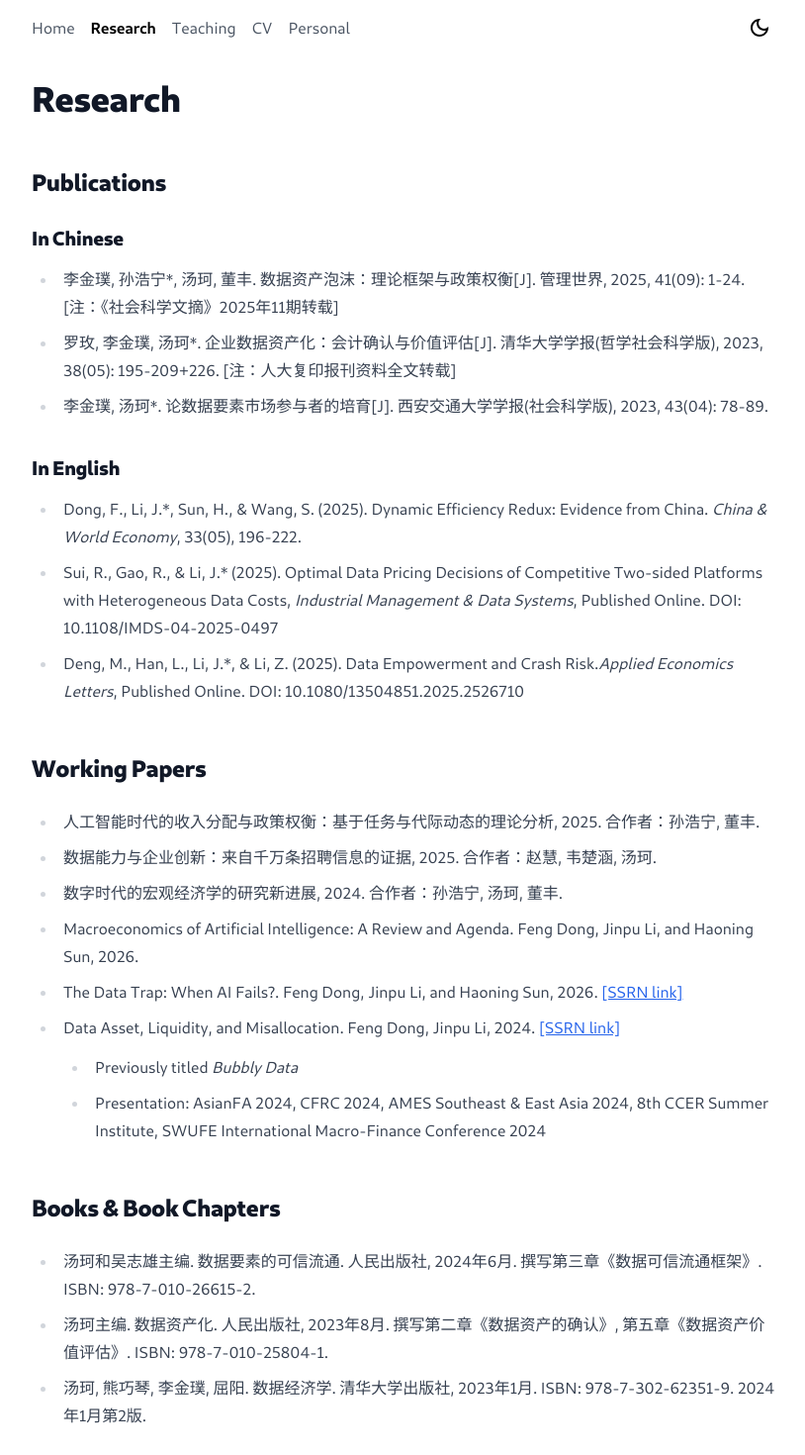
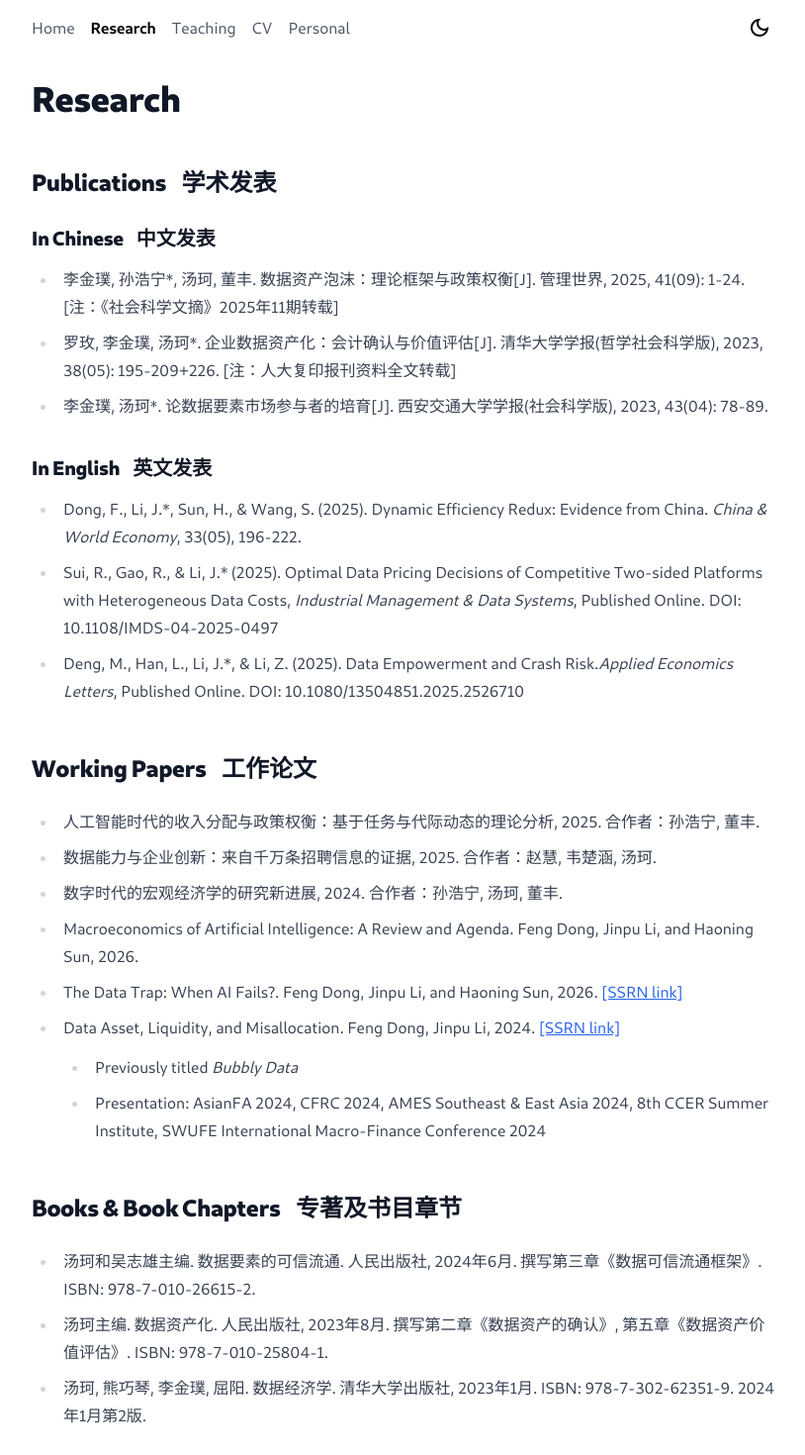
Before and after one commit to lijinpu/lijinpu.github.io, a Next.js app: page /research in a window 1280 px wide. Shown: the top 1470 px of the page at 99% size, without its empty margins (232-1046 px from the left). Built offline with nearby package versions, Linux system fonts and the light colour scheme.

Commit message:
auto update

```diff
--- a/pages/research.tsx
+++ b/pages/research.tsx
@@ -6,16 +6,16 @@ export default function Research() {
         <h1>Research</h1>
         <div>
 
-        <h2>Publications</h2>
+        <h2>Publications &nbsp;&nbsp; 学术发表</h2>
 
-         <h3>In Chinese</h3>
+         <h3>In Chinese &nbsp;&nbsp; 中文发表</h3>
             <ul>
                 <li>李金璞, 孙浩宁*, 汤珂, 董丰. 数据资产泡沫：理论框架与政策权衡[J]. 管理世界, 2025, 41(09): 1-24. [注：《社会科学文摘》2025年11期转载]</li>
                 <li>罗玫, 李金璞, 汤珂*. 企业数据资产化：会计确认与价值评估[J]. 清华大学学报(哲学社会科学版), 2023, 38(05): 195-209+226. [注：人大复印报刊资料全文转载]</li>
                 <li>李金璞, 汤珂*. 论数据要素市场参与者的培育[J]. 西安交通大学学报(社会科学版), 2023, 43(04): 78-89.</li>
             </ul>
 
-            <h3>In English</h3>
+            <h3>In English &nbsp;&nbsp; 英文发表</h3>
             <ul>
                 <li>
                     Dong, F., Li, J.*, Sun, H., & Wang, S. (2025). Dynamic Efficiency Redux: Evidence from China. <i>China & World Economy</i>, 33(05), 196-222.
@@ -30,7 +30,7 @@ export default function Research() {
             </ul>
 
 
-        <h2>Working Papers</h2>
+        <h2>Working Papers &nbsp;&nbsp; 工作论文</h2>
 <ul>
     <li>
         人工智能时代的收入分配与政策权衡：基于任务与代际动态的理论分析, 2025. 合作者：孙浩宁, 董丰.
@@ -65,7 +65,7 @@ export default function Research() {
 </ul>
 
 
-    <h2>Books & Book Chapters</h2>
+    <h2>Books & Book Chapters &nbsp;&nbsp; 专著及书目章节</h2>
     <ul>
         <li>
             汤珂和吴志雄主编. 数据要素的可信流通. 人民出版社, 2024年6月. 撰写第三章《数据可信流通框架》. ISBN: 978-7-010-26615-2.
--- a/pages/teaching.tsx
+++ b/pages/teaching.tsx
@@ -2,9 +2,9 @@ import Link from 'next/link'
 export default function Teaching() {
   return (
     <div className="flex flex-col relative max-w-none prose dark:prose-invert">
-        <h1>Teaching</h1>
+        <h1>Teaching &nbsp;&nbsp; 教学</h1>
         <div>
-        <h2>Teaching Assistant at Tsinghua</h2>
+        <h2>Teaching Assistant at Tsinghua &nbsp;&nbsp; 助教经历@清华大学</h2>
         <p>
         Econometrics I (30700922) by Prof. Ke Tang. 2025 Fall.
         </p>
```
